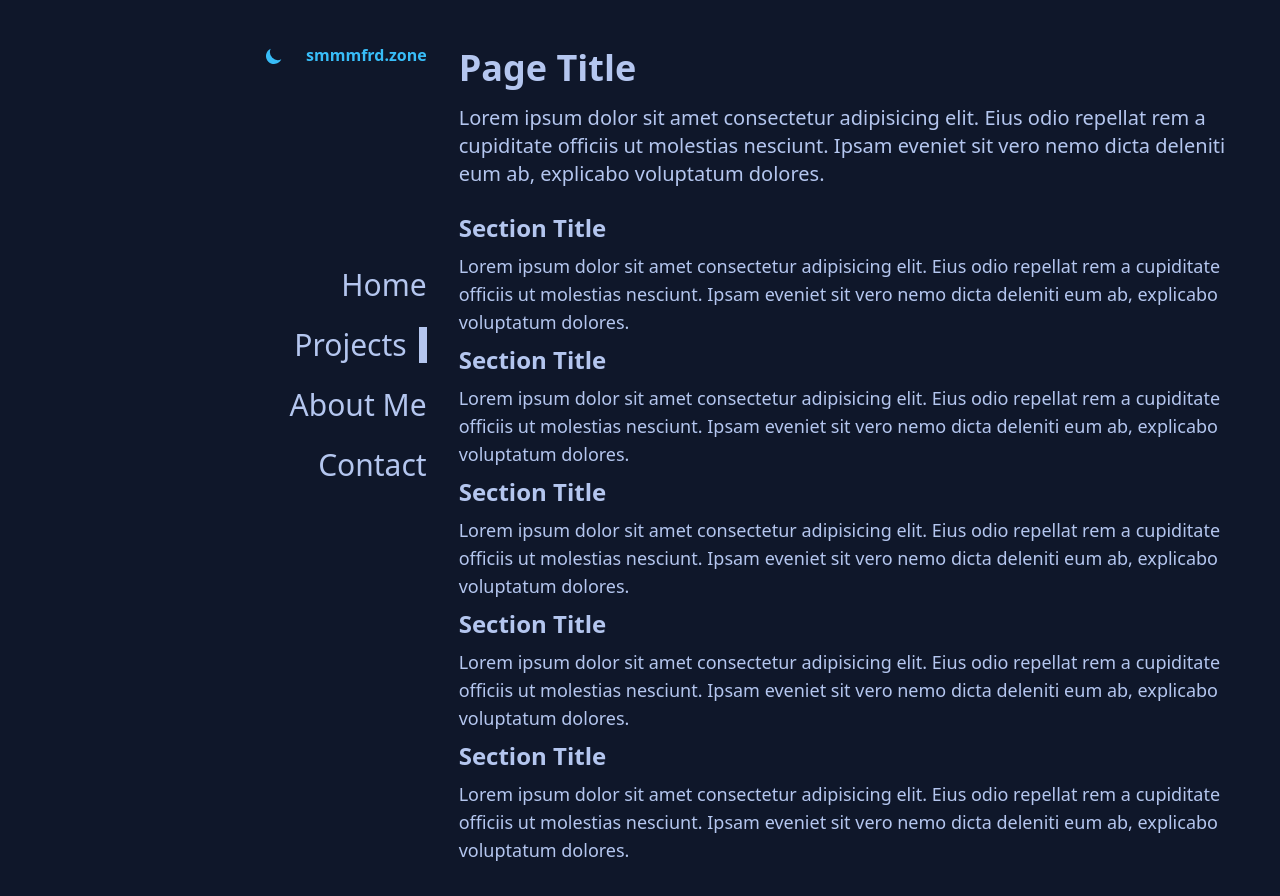
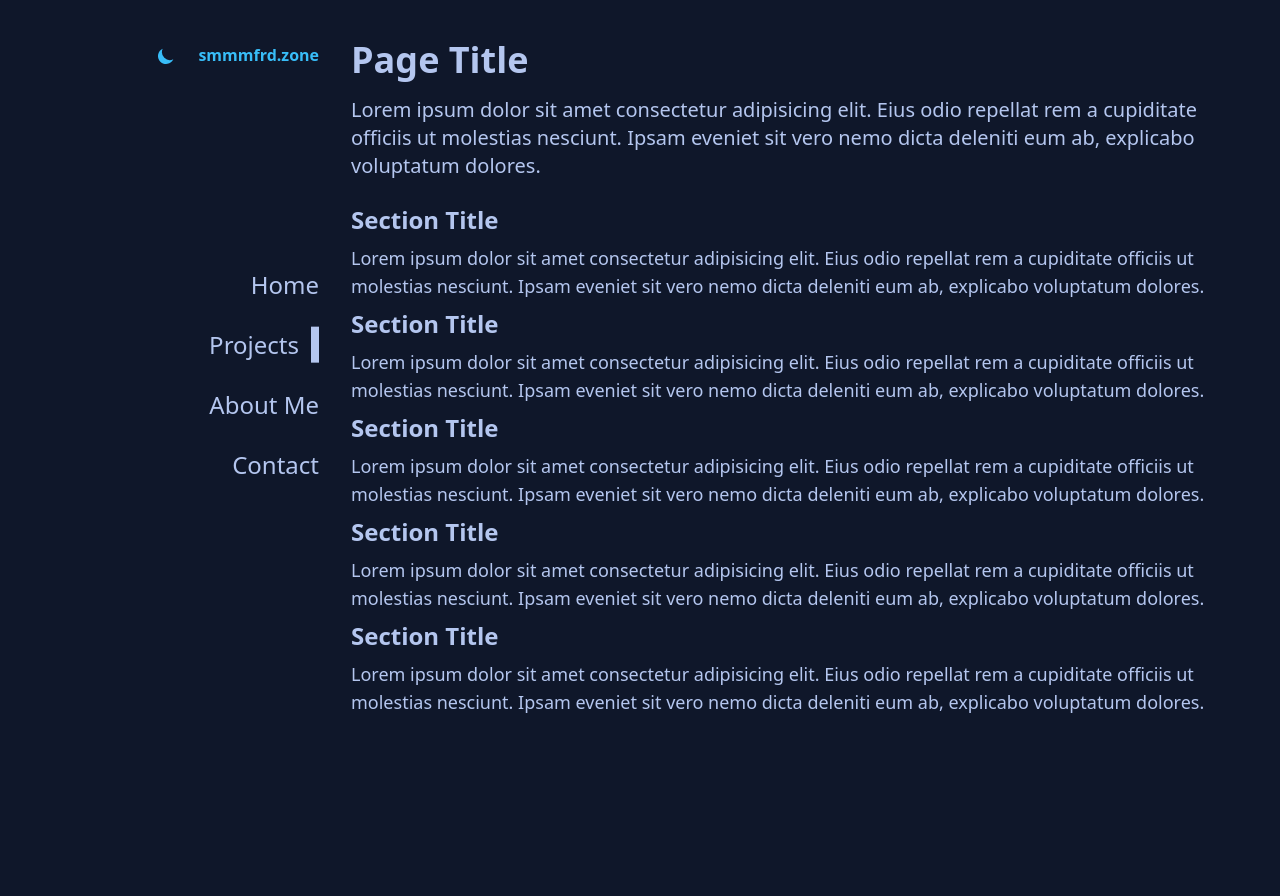
Before and after one commit to smmmfrd/smmmfrd-site, a React (Vite) app: page /projects in a window 1280 px wide. After the commit the page ends 800 px from the top, so only its background shows below. Built offline with nearby package versions, Linux system fonts and the light colour scheme.

Commit message:
Styling Update - Alignment

```diff
--- a/components/Navbar.jsx
+++ b/components/Navbar.jsx
@@ -15,7 +15,7 @@ export default function Navbar() {
 		<>
 			<nav className={`overflow-hidden
 				${openNav ? "min-w-fit basis-1/3" : "basis-0"} transition-all duration-300
-				sm:basis-1/3 sm:pr-0 sm:relative sm:overflow-visible`}>
+				sm:basis-1/4 sm:pr-0 sm:relative sm:overflow-visible`}>
 
 				<div className="absolute top-2 left-2 flex gap-2 items-center
 					sm:sticky sm:top-8 sm:left-0 sm:flex-row-reverse">
@@ -60,7 +60,7 @@ export default function Navbar() {
 					</button>
 				</div>
 
-				<ul className={`[&>*]:text-3xl flex flex-col gap-6 mt-8 pl-8
+				<ul className={`[&>*]:text-2xl flex flex-col gap-6 mt-8 pl-8
 					sm:text-right sm:mt-0
 					sm:sticky sm:top-1/3 sm:justify-center`}>
 					<NavButton title={"Home"} dest={"/"} />
@@ -71,7 +71,7 @@ export default function Navbar() {
 			</nav>
 			<main className={`h-full mt-8 flex flex-col sm:justify-center sm:mt-0
 				${openNav ? "ml-8" : "basis-full"} transition-all duration-300
-				sm:basis-2/3 sm:mt-0`}>
+				sm:basis-3/4 sm:mt-0 sm:pt-2`}>
 
 				<Outlet />
 
--- a/index.html
+++ b/index.html
@@ -6,7 +6,7 @@
     <title>Sam Mumford</title>
   </head>
   <body>
-    <div id="root" class="w-full min-h-screen relative p-8 flex sm:gap-8"></div>
+    <div id="root" class="w-full min-h-screen relative p-8 pl-5 flex sm:gap-8"></div>
     <script type="module" src="/src/main.jsx"></script>
   </body>
 </html>
--- a/src/pages/Home.jsx
+++ b/src/pages/Home.jsx
@@ -1,7 +1,7 @@
 export default function Home() {
 	return (
 		<>
-			<p>Home</p>
+			<h2 className="text-4xl font-bold">Time to get firebase in.</h2>
 		</>
 	)
 }
--- a/src/pages/Projects.jsx
+++ b/src/pages/Projects.jsx
@@ -1,7 +1,7 @@
 export default function Project() {
 	return (
 		<>
-			<h2 className="text-4xl font-bold my-4">Page Title</h2>
+			<h2 className="text-4xl font-bold mb-4">Page Title</h2>
 			<p className="text-xl mb-4">Lorem ipsum dolor sit amet consectetur adipisicing elit. Eius odio repellat rem a cupiditate officiis ut molestias nesciunt. Ipsam eveniet sit vero nemo dicta deleniti eum ab, explicabo voluptatum dolores.</p>
 
 			<h3 className="text-2xl font-bold my-2">Section Title</h3>
```
Lines whose indentation alone changed are shown as unchanged.
